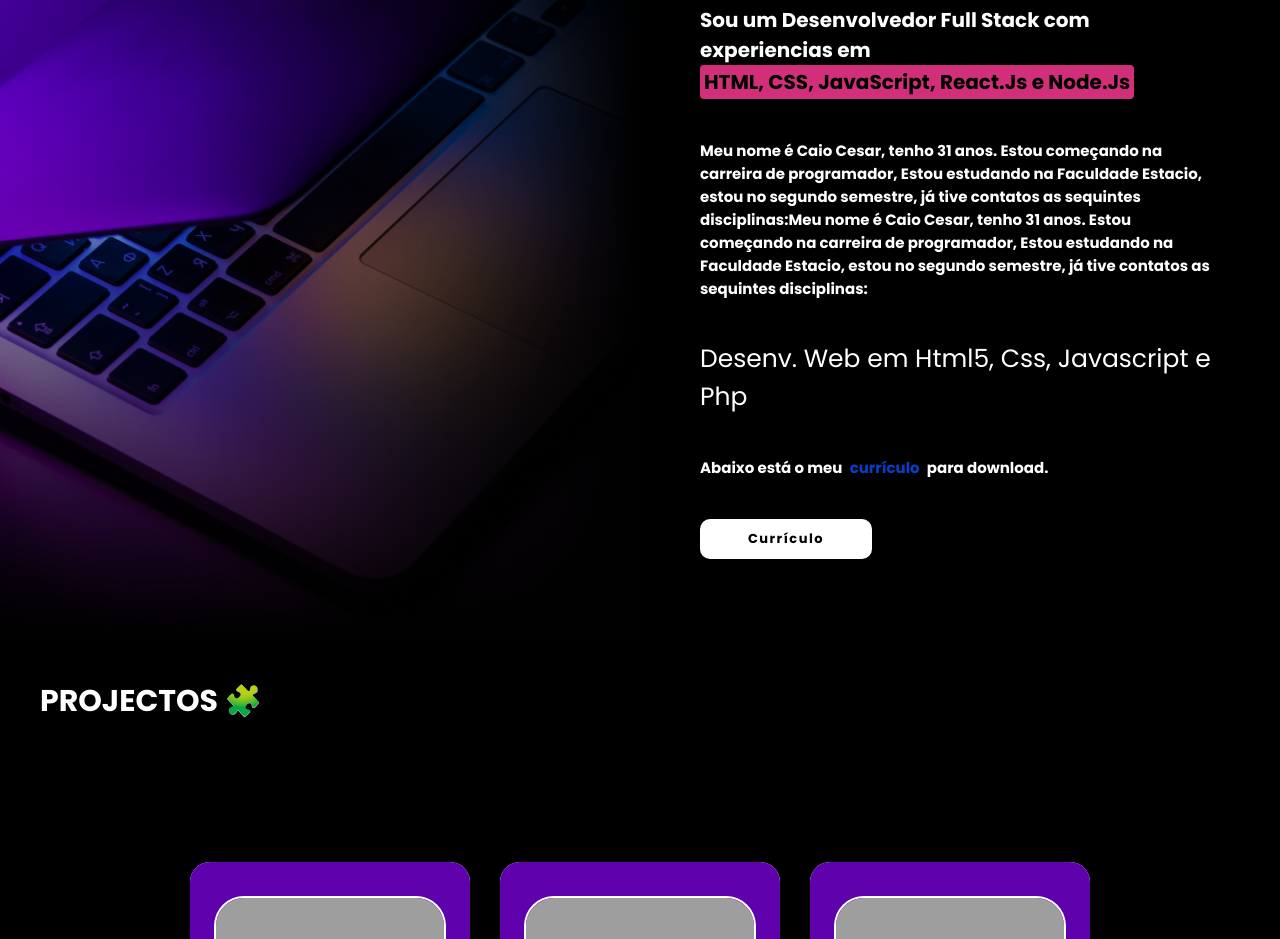
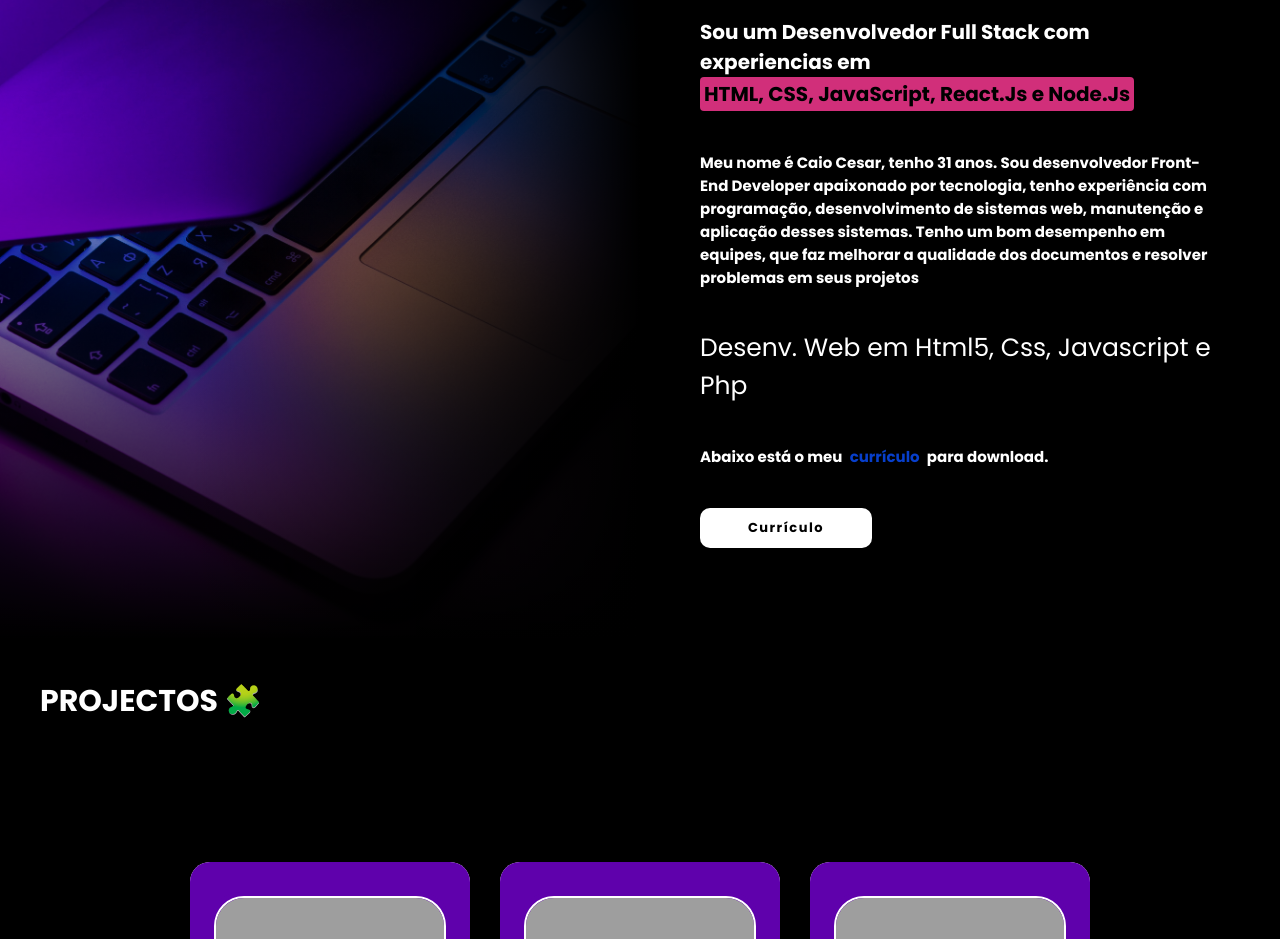
Before and after one commit to CaioCesarSantos/Portfolio, a plain HTML site: page index.html in a window 1280 px wide. Shown: the part 961-1900 px from the top of the page. Drawn offline with nearby package versions, Linux system fonts and the light colour scheme; grey boxes are pictures that could not be loaded.

Commit message:
alteracao

```diff
--- a/index.html
+++ b/index.html
@@ -133,11 +133,7 @@
             </h3>
 
              <h4>
-                Meu nome é Caio Cesar, tenho 31 anos. Estou começando na carreira de programador,
-                Estou estudando na Faculdade Estacio, estou no segundo semestre, já tive contatos
-                as sequintes disciplinas:Meu nome é Caio Cesar, tenho 31 anos. Estou começando na carreira de programador,
-                Estou estudando na Faculdade Estacio, estou no segundo semestre, já tive contatos
-                as sequintes disciplinas:
+                Meu nome é Caio Cesar, tenho 31 anos. Sou desenvolvedor Front-End Developer apaixonado por tecnologia, tenho experiência com programação, desenvolvimento de sistemas web, manutenção e aplicação desses sistemas. Tenho um bom desempenho em equipes, que faz melhorar a qualidade dos documentos e resolver problemas em seus projetos
             </h4>
 
             <div>
@@ -151,7 +147,7 @@
             </h4>
 
             <div class="button-cta">
-                <a href="./public/document/curriculo.pdf" download="CV-Caio-Caio" aria-label="Baixar curriculo Caio Cesar">
+                <a href="./public/document/Curriculo-Caio.pdf" download="CV-Caio-Cesar" aria-label="Baixar curriculo Caio Cesar">
                     Currículo
                   </a>
             </div>
```
Also changed, not shown: img/4teste1.png (deleted), img/FB_IMG_1635347789838.jpg (deleted), img/IMG_20210809_000321_387.jpg (deleted), img/WhatsApp Image 2023-06-10 at 20.46.20.jpeg (deleted), 2 other files.
